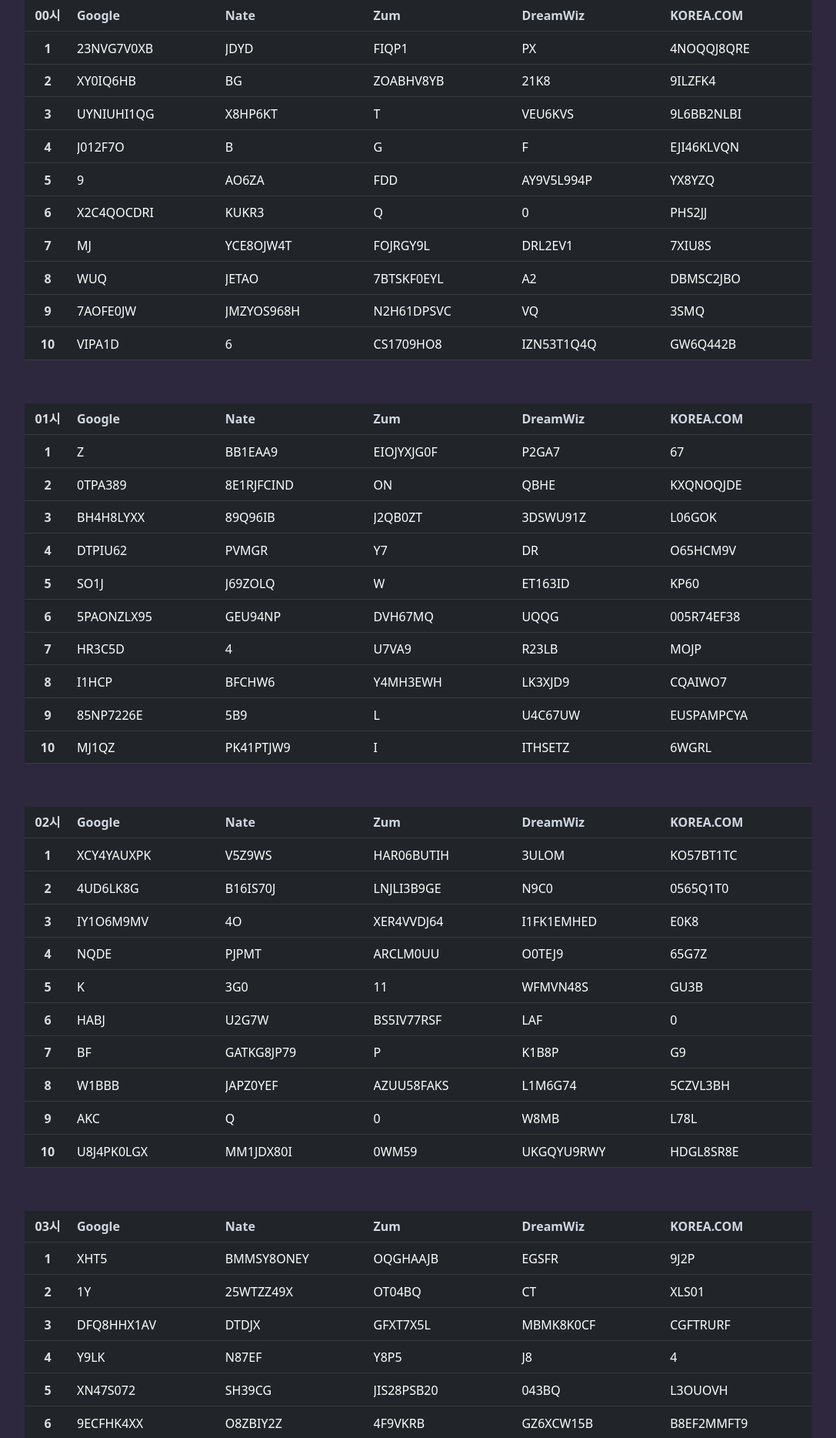
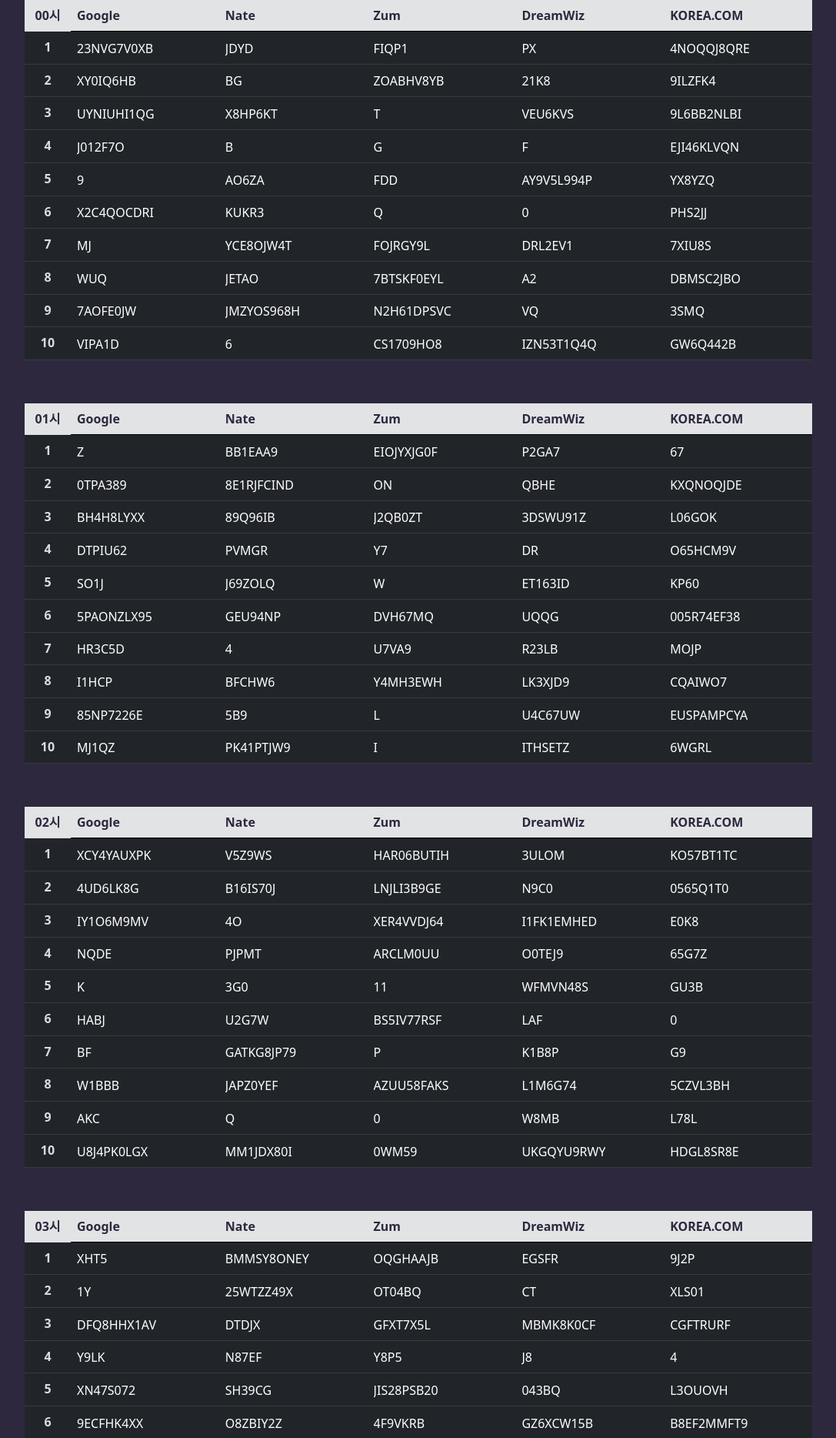
Before and after one commit to Hyeonjae-K/Keywords-service, a Flask app: page / in a window 1280 px wide. Shown: the part 56-1924 px from the top of the page at 77% size, without its empty margins (96-1183 px from the left). Run offline with Flask 2, Linux system fonts and the light colour scheme.

Commit message:
스타일 변경

```diff
--- a/static/css/style.css
+++ b/static/css/style.css
@@ -57,3 +57,7 @@ header {
 .navbar-link:hover {
     color: #802bb1
 }
+
+.col1-color {
+    color: #2d283e;
+}
--- a/templates/index.html
+++ b/templates/index.html
@@ -31,17 +31,20 @@
         </nav>
     </header>
 
+    <!--  now ranking table  -->
 
     <!-- ranking table -->
     {% for time in data["Google"] %}
-    <table class="table table-dark table-striped table-style">
-        <thead>
+    <table class="table table-dark table-hover table-style">
+        <thead class="table-secondary">
             <tr>
-                <th scope="row">{{ time }}</th>
+                <th scope="row"><span class="col1-color">{{ time }}</span></th>
                 {% for site in sites %}
-                <th scope="col"><a class="site-link" href="{{ sites[site] }}">{{ site }}</a></th>
+                <th scope="col"><a class="site-link" href="{{ sites[site] }}"><span class="col1-color">{{ site }}</span></a></th>
                 {% endfor %}
             </tr>
+        </thead>
+        <tbody>
             {% for rank in range(10) %}
             <tr>
                 <th scope="row">{{ rank+1 }}</th>
@@ -51,7 +54,7 @@
                 {% endfor %}
             </tr>
             {% endfor %}
-        </thead>
+        </tbody>
     </table>
     {% endfor %}
 
--- a/templates/test.html
+++ b/templates/test.html
@@ -31,7 +31,6 @@
         </nav>
     </header>
 
-
     <!-- ranking table -->
     {% for time in data["Google"] %}
     <table class="table table-dark table-striped table-style">
```
